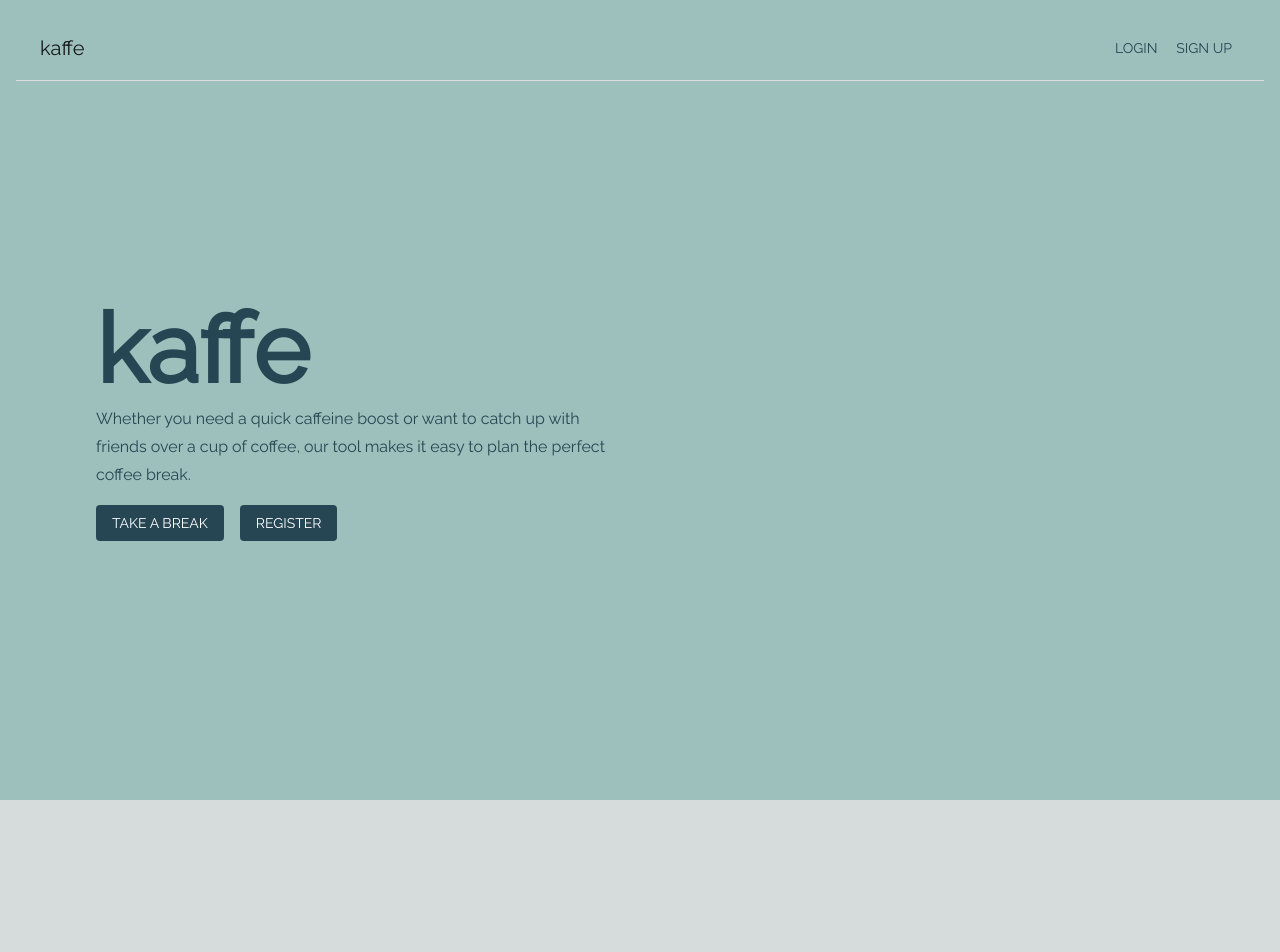
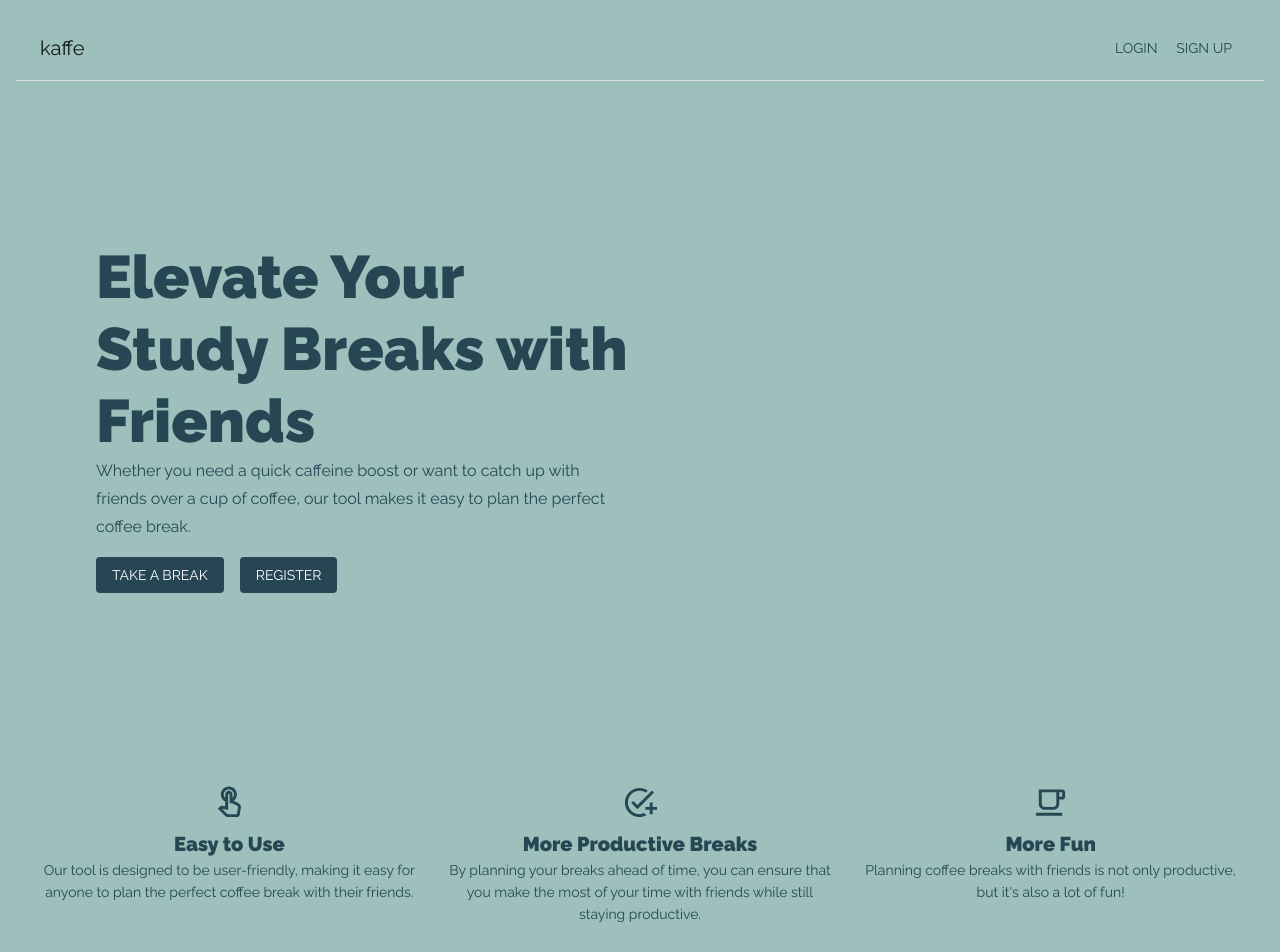
Before and after one commit to Eirsteir/kaffepause, a Next.js app: page / in a window 1280 px wide. Shown: the top 952 px of the page. Before the commit the page ends 800 px from the top, so only its background shows below. Built offline with nearby package versions, Linux system fonts and the light colour scheme; no server answers.

Commit message:
Refactor landing page into components

```diff
--- /dev/null
+++ b/src/components/landing/Hero.tsx
@@ -0,0 +1,52 @@
+import { Box, Typography, Grid, Button } from '@mui/material'
+
+import Link from '@/components/navigation/Link'
+import URLS from '@/URLS'
+
+export default function Hero() {
+    return (
+        <Box
+              display="flex"
+              justifyContent="center"
+              alignItems="center"
+              minHeight="80vh"
+              sx={{ justifyContent: 'space-evenly' }}
+            >
+            <Grid container spacing={2}>
+              <Grid item xs={6}>
+
+              <Box sx={{paddingLeft: '5rem'}}>
+                <Typography variant="h2" color='secondary' component="div" align="left" sx={{fontWeight: 900}}>
+                Elevate Your Study Breaks with Friends
+                </Typography>
+                <Typography variant="subtitle1" color='secondary' component='div' align='left'>
+                  Whether you need a quick caffeine boost or want to catch up with friends over a cup of coffee, our tool makes it easy to plan the perfect coffee break.
+                </Typography>
+
+                  <Link href={URLS.SIGNIN}>
+                        <Button color="secondary" variant="contained" disableElevation sx={{ marginTop: '1rem'}}>
+                            Take a break
+                        </Button>
+                    </Link>
+                    <Link href={URLS.SIGNUP}>
+                        <Button color="secondary" variant="contained" disableElevation sx={{ marginTop: '1rem', marginLeft: '1rem'}}>
+                          Register
+                        </Button>
+                    </Link>
+              </Box>
+
+              </Grid>
+              <Grid item xs={6}>
+
+              <Box>
+                <Typography variant="h1" color='secondary' component="div" align="center">
+                    {/* IMAGE */}
+                </Typography>
+
+              </Box>
+
+              </Grid>
+            </Grid>
+            </Box>
+    )
+}
--- /dev/null
+++ b/src/components/landing/KeyBenefits.tsx
@@ -0,0 +1,56 @@
+import { Box, Typography, Grid, Button } from '@mui/material'
+import TouchAppOutlinedIcon from '@mui/icons-material/TouchAppOutlined';
+import AddTaskOutlinedIcon from '@mui/icons-material/AddTaskOutlined';
+import LocalCafeOutlinedIcon from '@mui/icons-material/LocalCafeOutlined';
+
+type Props = {
+    title: string;
+    text: string
+    Icon: JSX.Element;
+}
+
+const KeyBenefitItem = ({ title, text, Icon }: Props) => (
+    <>
+        <Box display='flex' justifyContent='center' sx={{marginBottom: '.5rem'}}>
+            { Icon }
+        </Box>
+        <Typography variant="h6" color='secondary' component="div" align="center" sx={{fontWeight: 700}}>
+            { title }
+        </Typography>
+        <Typography variant="subtitle2" color='secondary' component="div" align="center">
+            { text }
+        </Typography>
+</>
+)
+
+export default function KeyBenefits() {
+    return (
+        <Box
+              sx={{ marginTop: '2rem', padding: '1rem' }}
+            >
+              <Grid container spacing={2}>
+                <Grid item xs={4}>
+                    <KeyBenefitItem
+                        title='Easy to Use'
+                        text='Our tool is designed to be user-friendly, making it easy for anyone to plan the perfect coffee break with their friends.'
+                        Icon={<TouchAppOutlinedIcon fontSize="large" color='secondary'/>}
+                    />
+                </Grid>
+                <Grid item xs={4}>
+                    <KeyBenefitItem
+                        title='More Productive Breaks'
+                        text='By planning your breaks ahead of time, you can ensure that you make the most of your time with friends while still staying productive.'
+                        Icon={<AddTaskOutlinedIcon fontSize="large" color='secondary'/>}
+                    />
+                </Grid>
+                <Grid item xs={4}>
+                    <KeyBenefitItem
+                        title='More Fun'
+                        text="Planning coffee breaks with friends is not only productive, but it's also a lot of fun!"
+                        Icon={<LocalCafeOutlinedIcon fontSize="large" color='secondary'/>}
+                    />
+                </Grid>
+              </Grid>
+            </Box>
+    )
+}
--- /dev/null
+++ b/src/components/landing/Landing.tsx
@@ -0,0 +1,12 @@
+import Hero from './Hero';
+import KeyBenefits from './KeyBenefits';
+
+export default function Landing() {
+
+    return (
+        <>
+            <Hero />
+            <KeyBenefits />
+        </>
+    )
+}
--- a/src/pages/index.tsx
+++ b/src/pages/index.tsx
@@ -1,16 +1,14 @@
 import Head from 'next/head'
 
 import styles from '@/styles/Home.module.css'
-import { Box, Typography, Grid, Button } from '@mui/material'
+
 import Navigation from '@/components/navigation/Navigation'
 import { useHasMounted } from '@/hooks/utils'
 import { useIsAuthenticated } from '@/hooks/User'
 import Home from '@/components/Home'
-import Link from '@/components/navigation/Link'
-import URLS from '@/URLS'
+import Landing from '@/components/landing/Landing'
 
-
-export default function Landing() {
+export default function LandingPage() {
   const { session, status, user, isAuthenticated } = useIsAuthenticated();
 
   const hasMounted = useHasMounted();
@@ -33,57 +31,7 @@ export default function Landing() {
         {isAuthenticated ? (
           <Home user={user!} />
         ) : (
-          <Box
-            display="flex"
-            justifyContent="center"
-            alignItems="center"
-            minHeight="80vh"
-            sx={{ justifyContent: 'space-evenly' }}
-          >
-          <Grid container spacing={2}>
-            <Grid item xs={6}>
-
-            <Box sx={{paddingLeft: '5rem'}}>
-              <Typography variant="h1" color='secondary' component="div" align="left">
-                  kaffe
-              </Typography>
-              <Typography variant="subtitle1" color='secondary' component='div' align='left'>
-                Whether you need a quick caffeine boost or want to catch up with friends over a cup of coffee, our tool makes it easy to plan the perfect coffee break.
-              </Typography>
-
-              {/* <Box
-                display="flex"
-                justifyContent="center"
-                alignItems="center"
-                // minHeight="80vh"
-                // sx={{ justifyContent: 'space-between' }}
-              > */}
-                <Link href={URLS.SIGNIN}>
-                      <Button color="secondary" variant="contained" disableElevation sx={{ marginTop: '1rem'}}>
-                          Take a break
-                      </Button>
-                  </Link>
-                  <Link href={URLS.SIGNUP}>
-                      <Button color="secondary" variant="contained" disableElevation sx={{ marginTop: '1rem', marginLeft: '1rem'}}>
-                        Register
-                      </Button>
-                  </Link>
-                {/* </Box> */}
-            </Box>
-
-            </Grid>
-            <Grid item xs={6}>
-
-            <Box>
-              <Typography variant="h1" color='secondary' component="div" align="center">
-                  {/* IMAGE */}
-              </Typography>
-
-            </Box>
-
-            </Grid>
-          </Grid>
-          </Box>
+          <Landing />
         )}
       </main>
     </>
--- a/src/theme.ts
+++ b/src/theme.ts
@@ -1,5 +1,6 @@
 import { ThemeOptions, createTheme } from '@mui/material/styles';
 import "@fontsource/raleway"
+import "@fontsource/raleway/900.css";
 
 const themeOptions: ThemeOptions = {
   palette: {
@@ -14,7 +15,7 @@ const themeOptions: ThemeOptions = {
   typography: {
     fontFamily: 'Raleway, sans-serif',
     h1: {
-      fontWeight: 900,
+      fontWeight: 800,
     },
     h2: {
       fontWeight: 700,
```
